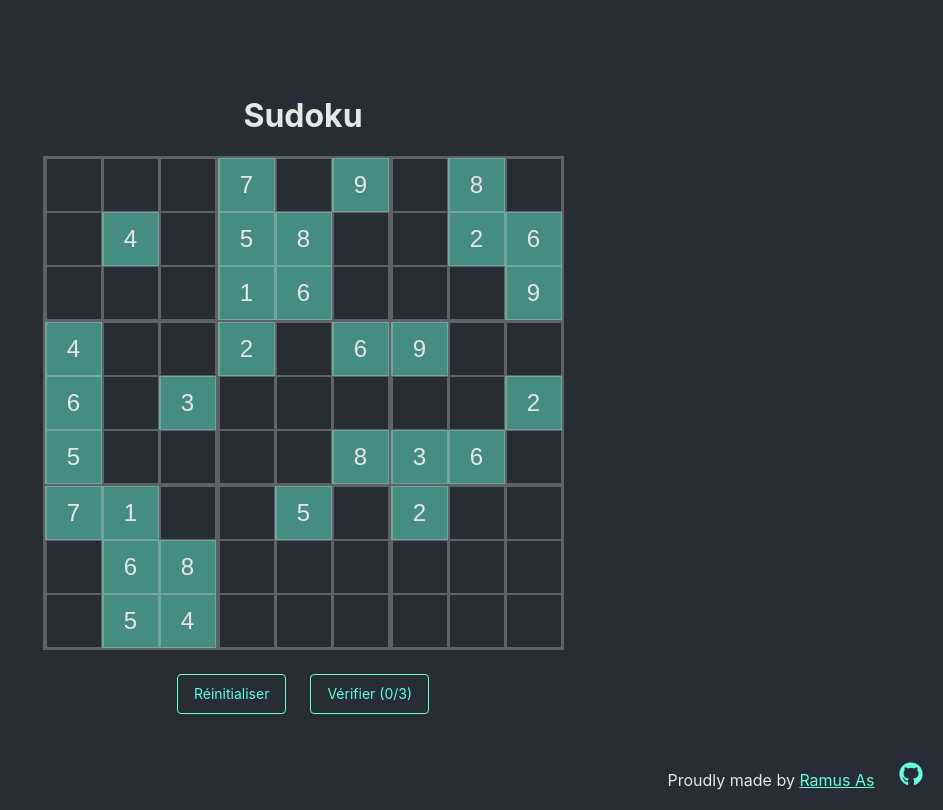
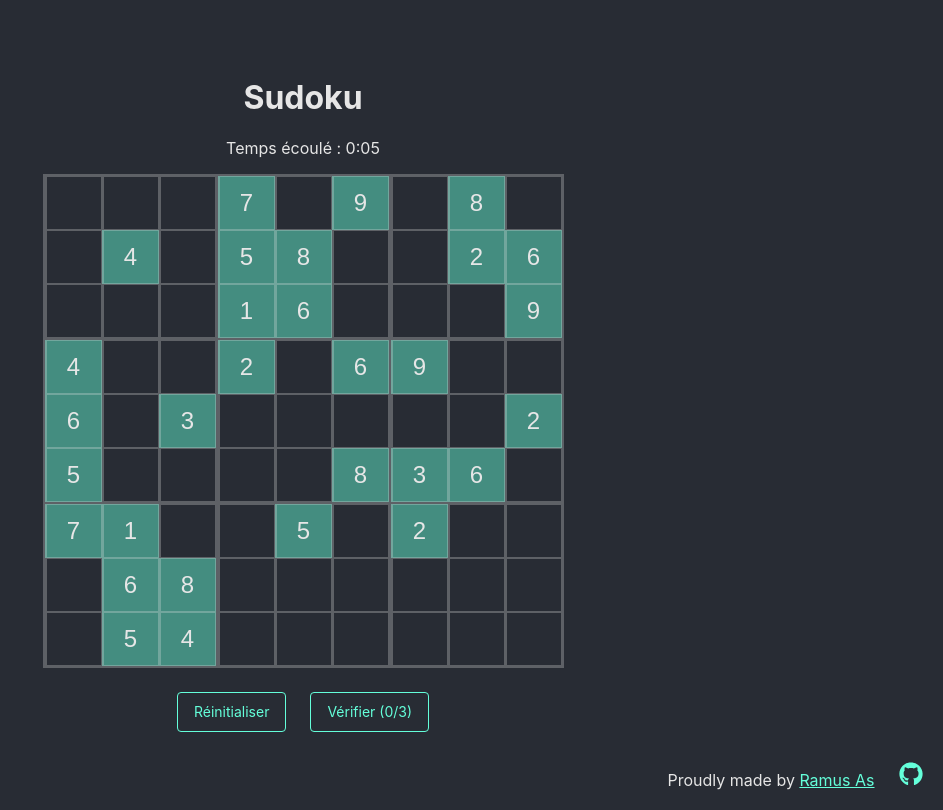
Before and after one commit to RamusAs/sudoku, a React (Create React App) app: page / in a window 1280 px wide. Shown: the whole page, without its empty margins (337-1280 px from the left). Built offline with nearby package versions, Linux system fonts and the light colour scheme.

Commit message:
adding timer

```diff
--- a/package.json
+++ b/package.json
@@ -7,6 +7,7 @@
     "@testing-library/react": "^13.4.0",
     "@testing-library/user-event": "^13.5.0",
     "react": "^18.3.1",
+    "react-canvas-confetti": "^2.0.7",
     "react-dom": "^18.3.1",
     "react-scripts": "5.0.1",
     "web-vitals": "^2.1.4"
--- a/src/App.js
+++ b/src/App.js
@@ -4,7 +4,8 @@ import { generateSudokuGrid, isValidSudoku } from "./sudokuUtils" // Import des
 import SudokuGrid from "./components/SudokuGrid"
 import ControlPanel from "./components/ControlPanel"
 import "./App.css"
-
+import Timer from "./components/Timer"
+import { Confetti } from "./components/Confetti"
 
 function App() {
   const [game] = useState(() => generateSudokuGrid())
@@ -12,6 +13,9 @@ function App() {
   const [grid, setGrid] = useState(game.grid)
   const [solutionGrid, setSolution] = useState(game.solution)
   const [initialGrid, setInitialGrid] = useState(grid.map((row) => [...row]))
+  const [timeElapsed, setTimeElapsed] = useState(0)
+  const [isGameOver, setIsGameOver] = useState(false)
+  const [isVisible, setIsVisible] = useState(false)
   // État pour stocker les classes de style par cellule
   const [gridStatus, setGridStatus] = useState(
     Array(9).fill(Array(9).fill("")) // Initialisation sans aucune classe
@@ -25,6 +29,7 @@ function App() {
     setSolution(solution)
     setGridStatus(Array(9).fill(Array(9).fill("")))
     setAttempts(0)
+    setTimeElapsed(0)
   }
 
   // Fonction pour vérifier si la grille est complète et correcte
@@ -36,18 +41,21 @@ function App() {
     }
 
     if (isValidSudoku(grid)) {
+      setIsGameOver(true)
       alert("Félicitations, vous avez gagné !")
+      setTimeElapsed(0)
+      setIsVisible(true)
     } else {
       checkSolution()
-      alert("Désolé, il y a des erreurs dans la grille.")
+      //alert("Désolé, il y a des erreurs dans la grille.")
     }
   }
 
   const checkSolution = () => {
-
     if (attempts > 1) {
       alert("Vous avez perdu. Reéssayez!")
       resetGame()
+      setTimeElapsed(0)
       return
     }
 
@@ -71,6 +79,13 @@ function App() {
   return (
     <div className="App">
       <h1>Sudoku</h1>
+      {isVisible && <Confetti />}
+
+      <Timer
+        isGameOver={isGameOver}
+        timeElapsed={timeElapsed}
+        setTimeElapsed={setTimeElapsed}
+      />
       <SudokuGrid
         grid={grid}
         gridStatus={gridStatus}
@@ -83,6 +98,8 @@ function App() {
           setGrid(newGrid)
         }}
         initialGrid={initialGrid}
+        isGameOver={isGameOver}
+        setIsGameOver={setIsGameOver}
       />
       <ControlPanel
         resetGame={resetGame}
--- /dev/null
+++ b/src/components/Confetti.jsx
@@ -0,0 +1,9 @@
+import Fireworks from "react-canvas-confetti/dist/presets/fireworks"
+
+export const Confetti = () => {
+  return (
+    <>
+      <Fireworks autorun={{ speed: 3, duration:1000 }} />
+    </>
+  )
+}
--- a/src/components/SudokuGrid.jsx
+++ b/src/components/SudokuGrid.jsx
@@ -2,7 +2,6 @@ import { useState } from "react"
 import SudokuCell from "./SudokuCell"
 
 const SudokuGrid = ({ grid, updateCell, gridStatus, initialGrid }) => {
-
   const [selectedCell, setSelectedCell] = useState(null)
 
   // Fonction appelée lorsqu'une cellule est sélectionnée
@@ -28,7 +27,6 @@ const SudokuGrid = ({ grid, updateCell, gridStatus, initialGrid }) => {
       {grid.map((row, rowIndex) => (
         <div className="sudoku-row" key={rowIndex}>
           {row.map((value, colIndex) => (
-            <>
             <SudokuCell
               key={colIndex}
               value={value}
@@ -46,7 +44,6 @@ const SudokuGrid = ({ grid, updateCell, gridStatus, initialGrid }) => {
               }`}
               onSelect={() => handleCellClick(rowIndex, colIndex)}
             />
-            </>
           ))}
         </div>
       ))}
--- /dev/null
+++ b/src/components/Timer.jsx
@@ -0,0 +1,39 @@
+import React, { useState, useEffect } from "react"
+
+const Timer = ({ isGameOver, timeElapsed, setTimeElapsed }) => {
+  const [isRunning, setIsRunning] = useState(true)
+
+  useEffect(() => {
+    let timer
+
+    if (isRunning) {
+      timer = setInterval(() => {
+        setTimeElapsed((prevTime) => prevTime + 1)
+      }, 1000)
+    }
+
+    // Arrête le chronomètre lorsque la partie est terminée
+    if (isGameOver) {
+      setIsRunning(false)
+      clearInterval(timer)
+    }
+
+    return () => clearInterval(timer) // Nettoyage de l'intervalle
+  }, [isRunning, isGameOver]) //eslint-disable-line react-hooks/exhaustive-deps
+
+  // Formater le temps écoulé en minutes et secondes
+  const formatTime = (time) => {
+    const minutes = Math.floor(time / 60)
+    const seconds = time % 60
+    return `${minutes}:${seconds < 10 ? "0" : ""}${seconds}`
+  }
+
+  return (
+    <div className="timer">
+      <p>Temps écoulé : {formatTime(timeElapsed)}</p>
+      {isGameOver && <p>Partie terminée en {formatTime(timeElapsed)}</p>}
+    </div>
+  )
+}
+
+export default Timer
```
Also changed, not shown: 1 other file (tests, documents, lock files or other folders). Lines whose indentation alone changed are shown as unchanged.
